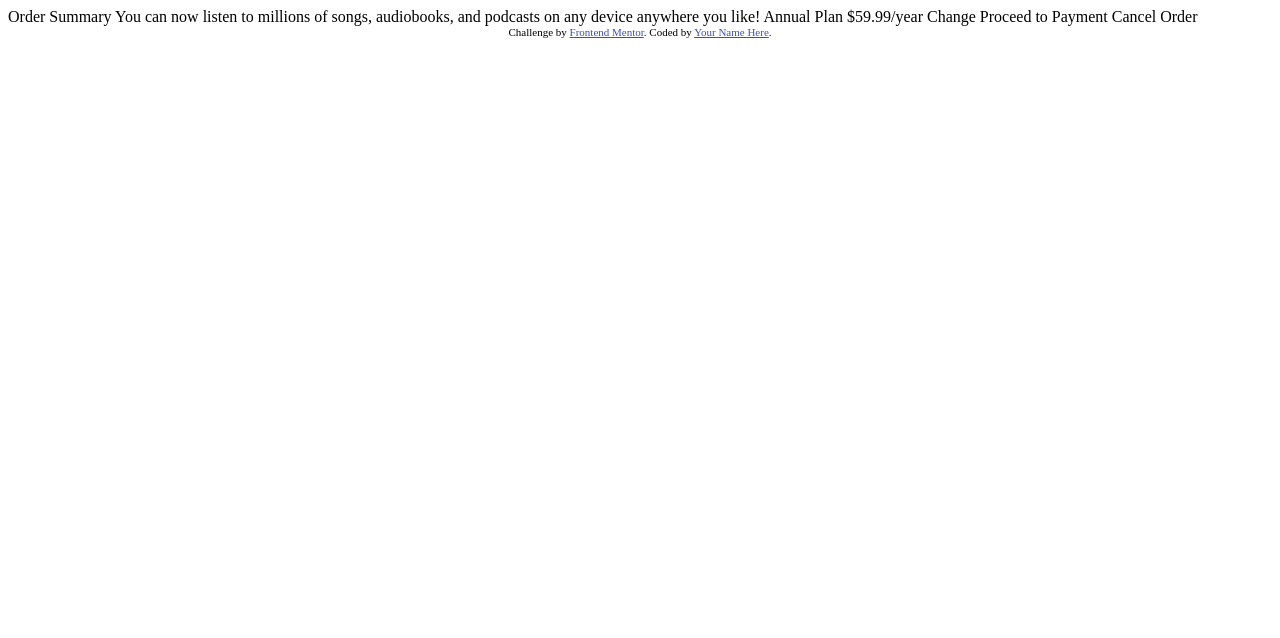
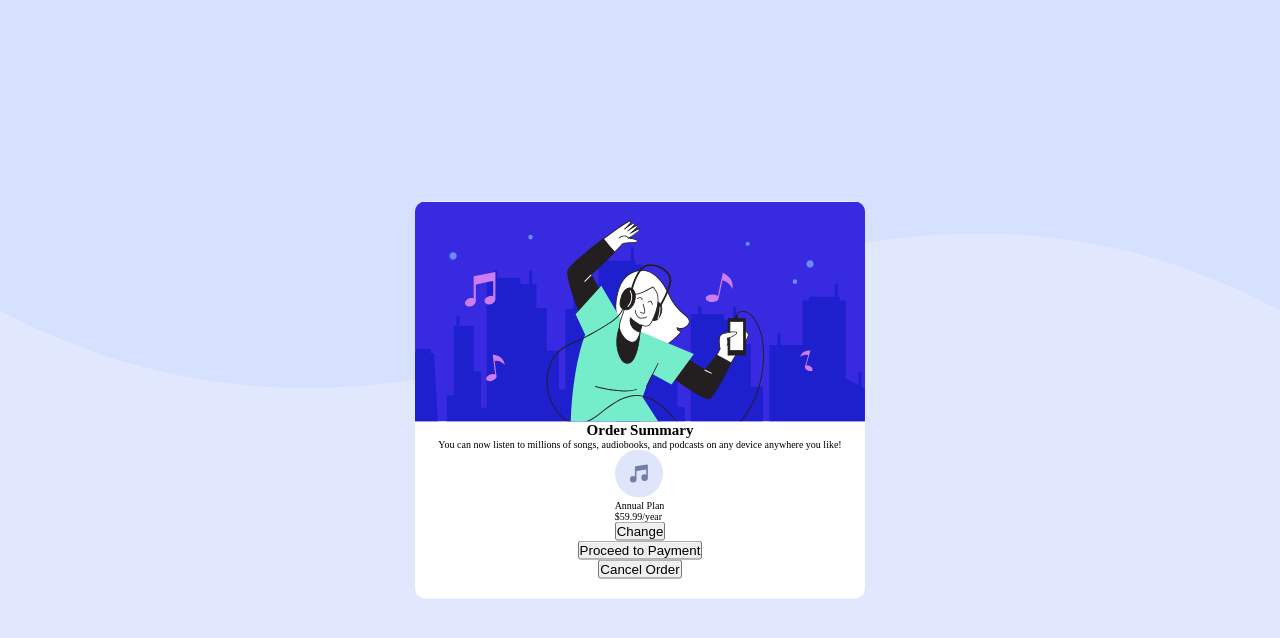
Before and after one commit to sinissto/order-summary-component-main, a website: page index.html in a window 1280 px wide. Drawn offline with Linux system fonts and the light colour scheme.

Commit message:
Basic layout

```diff
--- a/index.html
+++ b/index.html
@@ -1,39 +1,48 @@
 <!DOCTYPE html>
 <html lang="en">
   <head>
-  <meta charset="UTF-8">
-  <meta name="viewport" content="width=device-width, initial-scale=1.0"> <!-- displays site properly based on user's device -->
+    <meta charset="UTF-8" />
+    <meta name="viewport" content="width=device-width, initial-scale=1.0" />
+    <!-- displays site properly based on user's device -->
 
-  <link rel="icon" type="image/png" sizes="32x32" href="./images/favicon-32x32.png">
+    <link
+      rel="icon"
+      type="image/png"
+      sizes="32x32"
+      href="./images/favicon-32x32.png"
+    />
 
-  <link rel="stylesheet" type="text/css" href="style.css">
+    <link rel="stylesheet" type="text/css" href="style.css" />
 
     <title>Frontend Mentor | Order summary card</title>
 
     <!-- Feel free to remove these styles or customise in your own stylesheet 👍 -->
-  <style>
-    .attribution { font-size: 11px; text-align: center; }
-    .attribution a { color: hsl(228, 45%, 44%); }
-  </style>
   </head>
   <body>
+    <div class="container">
+      <div class="card">
+        <img src="images/illustration-hero.svg" class="hero-img" />
 
-  Order Summary
+        <h2 class="heading">Order Summary</h2>
 
-  You can now listen to millions of songs, audiobooks, and podcasts on any
-  device anywhere you like!
+        <p class="description">
+          You can now listen to millions of songs, audiobooks, and podcasts on
+          any device anywhere you like!
+        </p>
 
-  Annual Plan
-  $59.99/year
-
-  Change
-
+        <div class="price-box">
+          <img src="images/icon-music.svg" class="music-icon" />
+          <div class="plan">
+            <p class="plan-year">Annual Plan</p>
+            <p class="price">$59.99/year</p>
+          </div>
+          <button type="button" class="btn-change">Change</button>
+        </div>
+        <button type="button" class="btn btn-primary">
           Proceed to Payment
-  Cancel Order
-
-  <div class="attribution">
-    Challenge by <a href="https://www.frontendmentor.io?ref=challenge" target="_blank">Frontend Mentor</a>.
-    Coded by <a href="#">Your Name Here</a>.
+        </button>
+        <button type="button" class="btn btn-primary">Cancel Order</button>
+      </div>
     </div>
   </body>
 </html>
--- a/package.json
+++ b/package.json
@@ -4,6 +4,7 @@
   "description": "![Design preview for the Order summary card coding challenge](./design/desktop-preview.jpg)",
   "main": "index.js",
   "scripts": {
+    "start": "live-server",
     "test": "echo \"Error: no test specified\" && exit 1"
   },
   "author": "",
--- a/style.css
+++ b/style.css
@@ -0,0 +1,54 @@
+* {
+  padding: 0;
+  margin: 0;
+  box-sizing: border-box;
+}
+
+html {
+  font-size: 62.5%;
+}
+
+body {
+  position: relative;
+}
+
+.container {
+  width: 100%;
+  height: 100vh;
+
+  background-color: rgba(225, 232, 253);
+}
+
+.container::after {
+  content: "";
+  background-image: url("images/pattern-background-desktop.svg");
+  background-repeat: no-repeat;
+  background-size: contain;
+  height: 50vh;
+  width: 100%;
+  position: absolute;
+  top: 0;
+  left: 0;
+}
+
+.card {
+  max-width: 45rem;
+  position: absolute;
+  z-index: 1;
+  top: 50vh;
+  left: 50%;
+  transform: translate(-50%, -50%);
+  border-radius: 1rem;
+
+  background-color: #fff;
+  padding-bottom: 2rem;
+
+  overflow: hidden;
+
+  display: flex;
+  flex-direction: column;
+  align-items: center;
+}
+
+.hero-img {
+}
```
Lines whose indentation alone changed are shown as unchanged.
